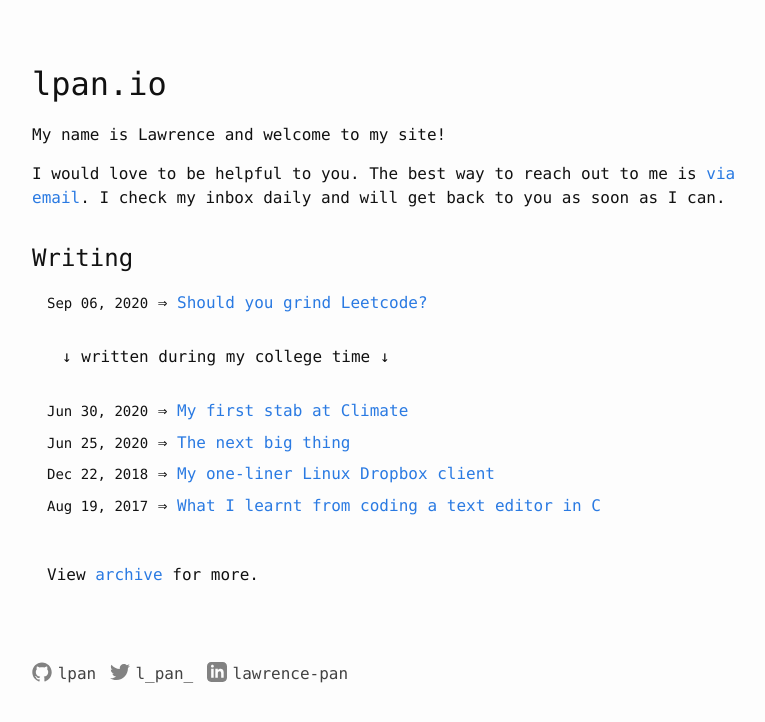
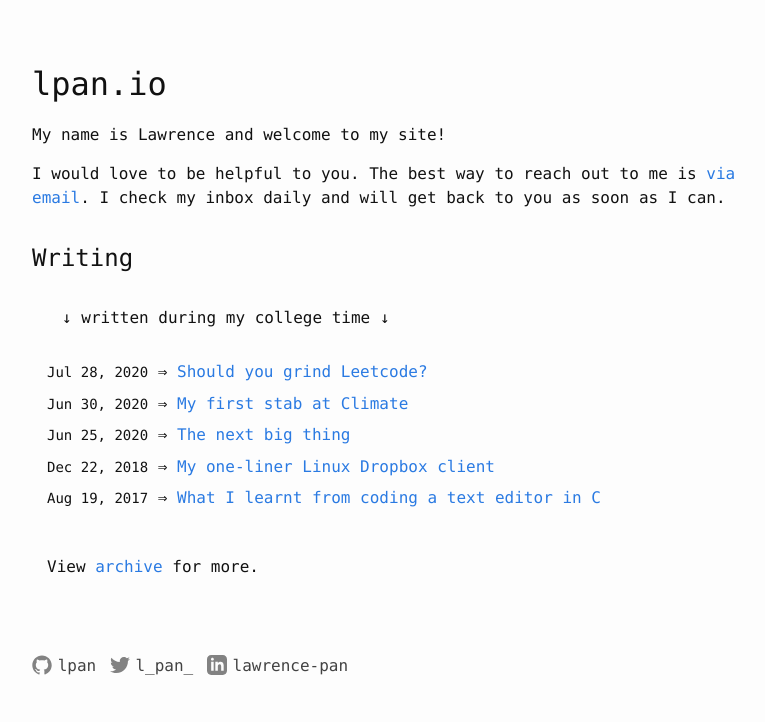
Before and after one commit to lpan/lpan.github.io, a Jekyll site: the page built from index.html, in a window 1280 px wide. Shown: the top 722 px of the page, without its empty margins (238-1003 px from the left). Built offline with Jekyll 4.4.1, drawn with Linux system fonts in a browser that asks for light colours.

Commit message:
Revert "reflect accurate post time for leetcode post"
This reverts commit ee47dfdcd8dc7e284e83fee25fa5b02edef3d81d.

```diff
--- a/_posts/2020-09-06-grinding-leetcode.md
+++ b/_posts/2020-07-28-grinding-leetcode.md
@@ -2,7 +2,7 @@
 useful: true
 layout: post
 title:  "Should you grind Leetcode?"
-date:   2020-09-06
+date:   2020-07-28
 comments: twitter
 categories: career
 ---
```
